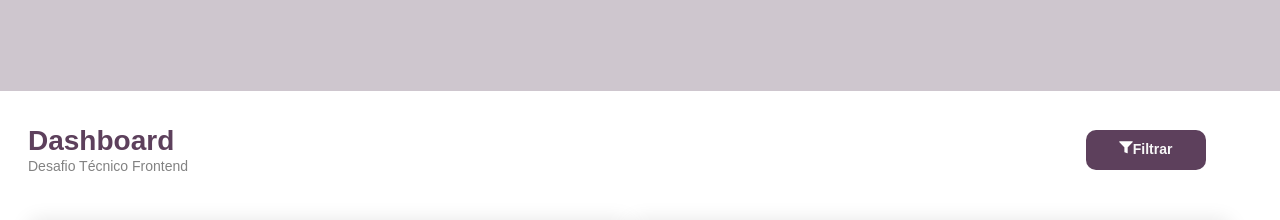
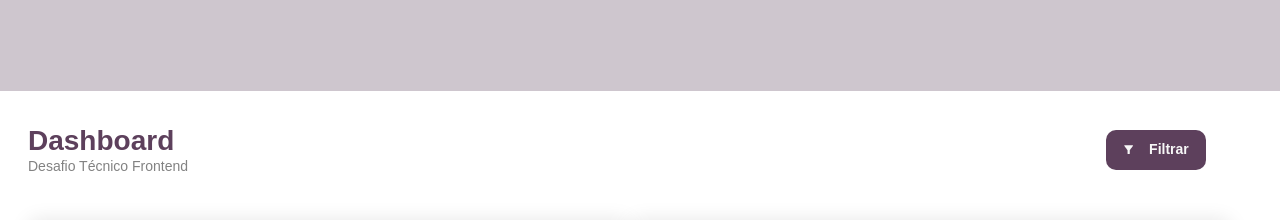
Before and after one commit to GabrielaMed/TesteMINEHR, a React (Create React App) app in the folder dashboardminehr/: page / in a window 1280 px wide. Shown: the top 220 px of the page. Built offline with nearby package versions, Linux system fonts and the light colour scheme.

Commit message:
colocando icone no botao

```diff
--- a/dashboardminehr/src/Components/FilterButton/index.tsx
+++ b/dashboardminehr/src/Components/FilterButton/index.tsx
@@ -1,13 +1,11 @@
 import  React from 'react';
-
+import { MdFilterAlt } from 'react-icons/md';
 import { Button } from './styles';
 
 export function FilterButton() {
   return (
     <Button>
-      <svg width="14" height="13" viewBox="0 0 14 13" fill="none" xmlns="http://www.w3.org/2000/svg">
-        <path d="M0.333313 0.333344V1.08001C0.334565 1.16793 0.370508 1.2518 0.433313 1.31334L5.28665 6.22001C5.34945 6.28155 5.38539 6.36542 5.38665 6.45334V11.0467C5.38652 11.1091 5.40396 11.1704 5.43696 11.2234C5.46996 11.2765 5.51721 11.3192 5.57331 11.3467L8.20665 12.2867C8.25752 12.3116 8.3139 12.3232 8.37047 12.3202C8.42705 12.3173 8.48194 12.3 8.52998 12.27C8.57802 12.24 8.61761 12.1982 8.64502 12.1486C8.67243 12.0991 8.68676 12.0433 8.68665 11.9867V6.39334C8.69587 6.30324 8.73872 6.21992 8.80665 6.16001L13.5533 1.32668C13.6161 1.26513 13.6521 1.18127 13.6533 1.09334V0.333344H0.333313Z" fill="white"/>
-      </svg>
+      <MdFilterAlt size={13.32}/>
         Filtrar
     </Button>
   );
--- a/dashboardminehr/src/Components/FilterButton/styles.ts
+++ b/dashboardminehr/src/Components/FilterButton/styles.ts
@@ -10,7 +10,13 @@ export const Button = styled.button`
     font-weight: 600;
     line-height: 17px;
 
-    width: 120px;
+    width: 100px;
     height: 40px;
 
+    display: flex;
+    justify-content: center;
+    align-items: center;
+    svg{
+        margin-right: 13.35px;
+    }
 `;
```
Also changed, not shown: dashboardminehr/src/Components/FilterButton/img/filter.svg (deleted).
